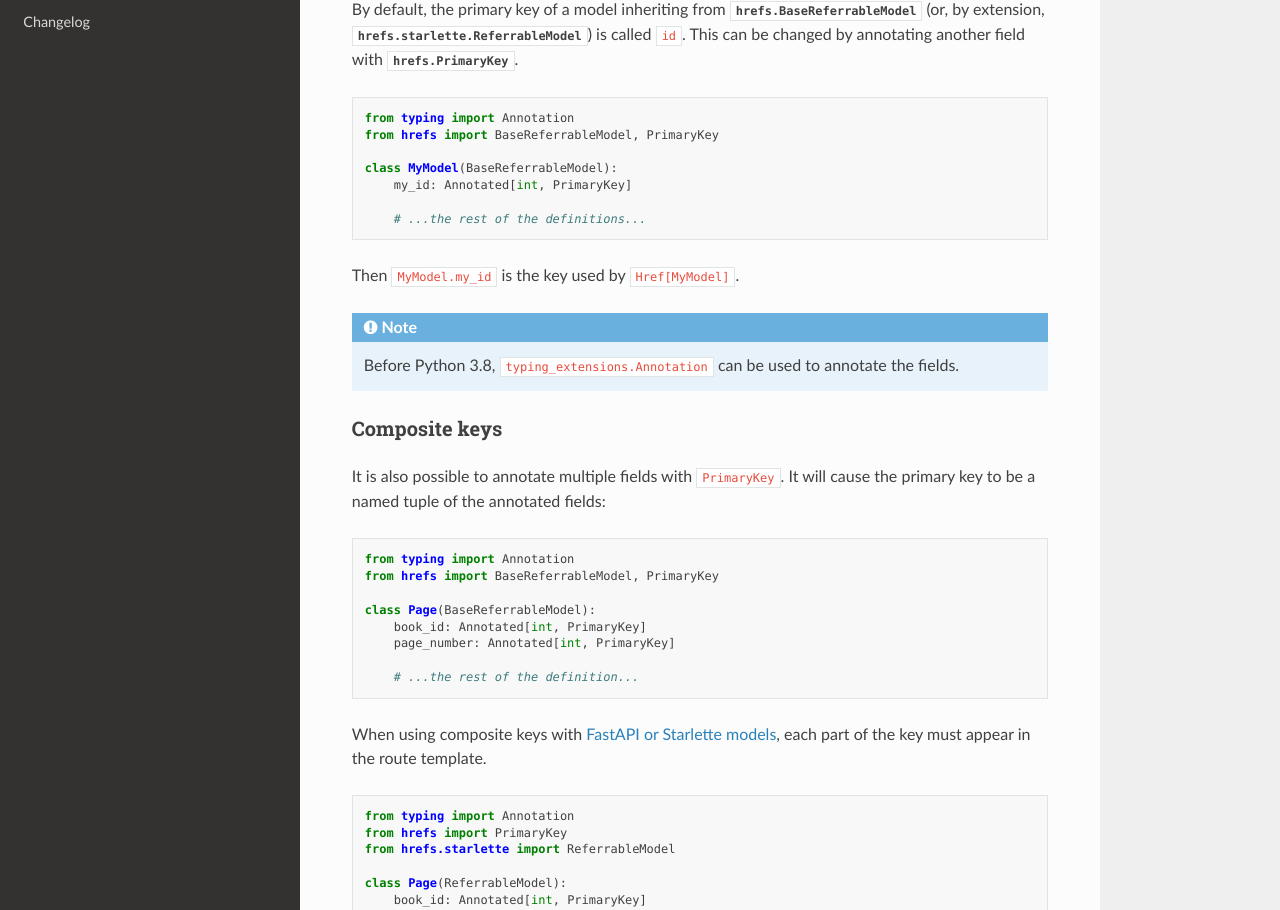
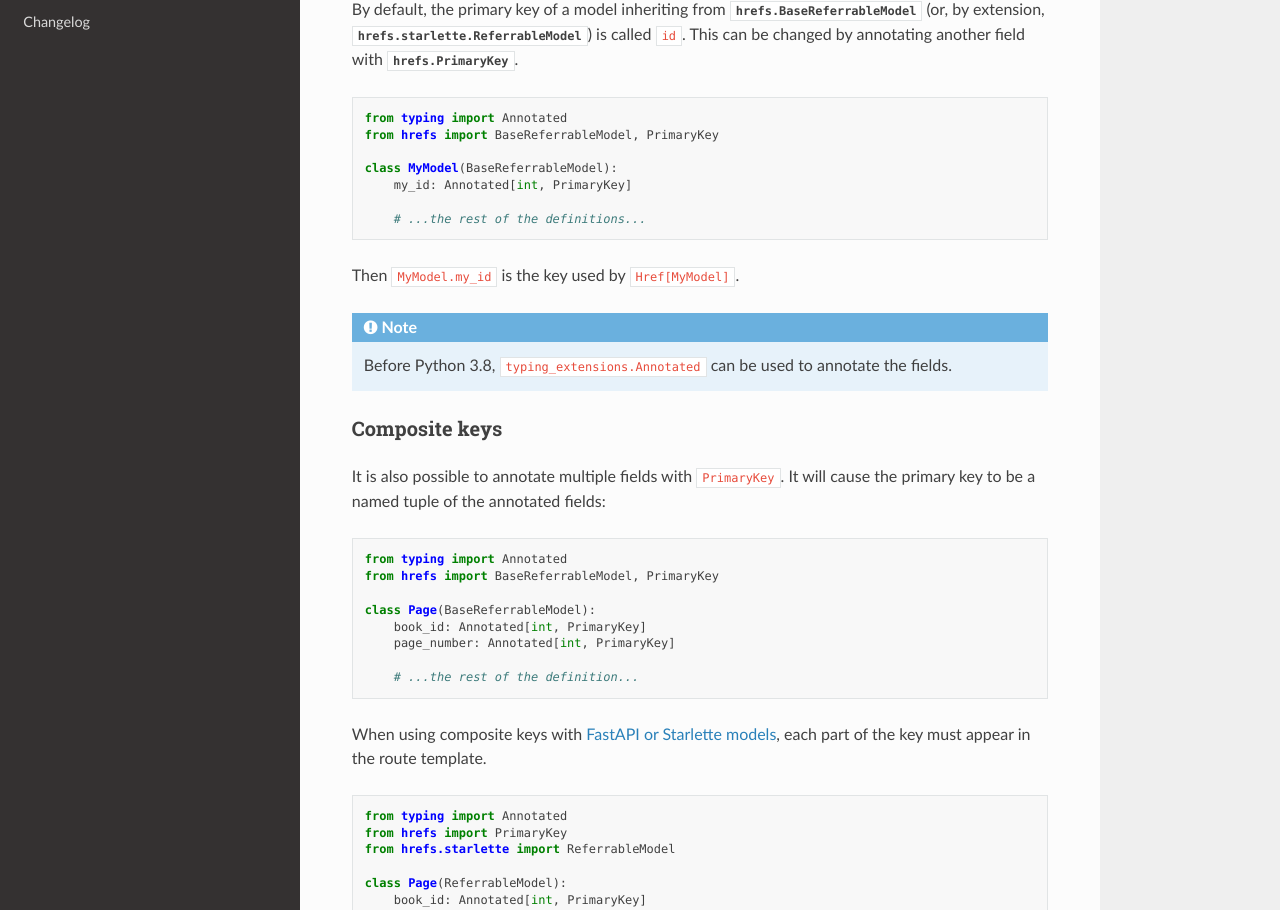
Before and after one commit to jasujm/hrefs, a Sphinx documentation site: the page built from docs/advanced.rst, in a window 1280 px wide and 1400 px high. Shown: the part 218-1128 px from the top of the window. Built offline with Sphinx 7.4.7 and the Read the Docs theme 2.0.0, drawn with Linux system fonts in a browser that asks for light colours.

Commit message:
Fix `Annotation` -> `Annotated` in documentation

```diff
--- a/docs/advanced.rst
+++ b/docs/advanced.rst
@@ -15,7 +15,7 @@ by annotating another field with :class:`hrefs.PrimaryKey`.
 
 .. code-block:: python
 
-   from typing import Annotation
+   from typing import Annotated
    from hrefs import BaseReferrableModel, PrimaryKey
 
    class MyModel(BaseReferrableModel):
@@ -27,7 +27,7 @@ Then ``MyModel.my_id`` is the key used by ``Href[MyModel]``.
 
 .. note::
 
-   Before Python 3.8, ``typing_extensions.Annotation`` can be used to annotate
+   Before Python 3.8, ``typing_extensions.Annotated`` can be used to annotate
    the fields.
 
 Composite keys
@@ -38,7 +38,7 @@ cause the primary key to be a named tuple of the annotated fields:
 
 .. code-block:: python
 
-   from typing import Annotation
+   from typing import Annotated
    from hrefs import BaseReferrableModel, PrimaryKey
 
    class Page(BaseReferrableModel):
@@ -53,7 +53,7 @@ When using composite keys with :ref:`FastAPI or Starlette models
 
 .. code-block:: python
 
-   from typing import Annotation
+   from typing import Annotated
    from hrefs import PrimaryKey
    from hrefs.starlette import ReferrableModel
 
```
